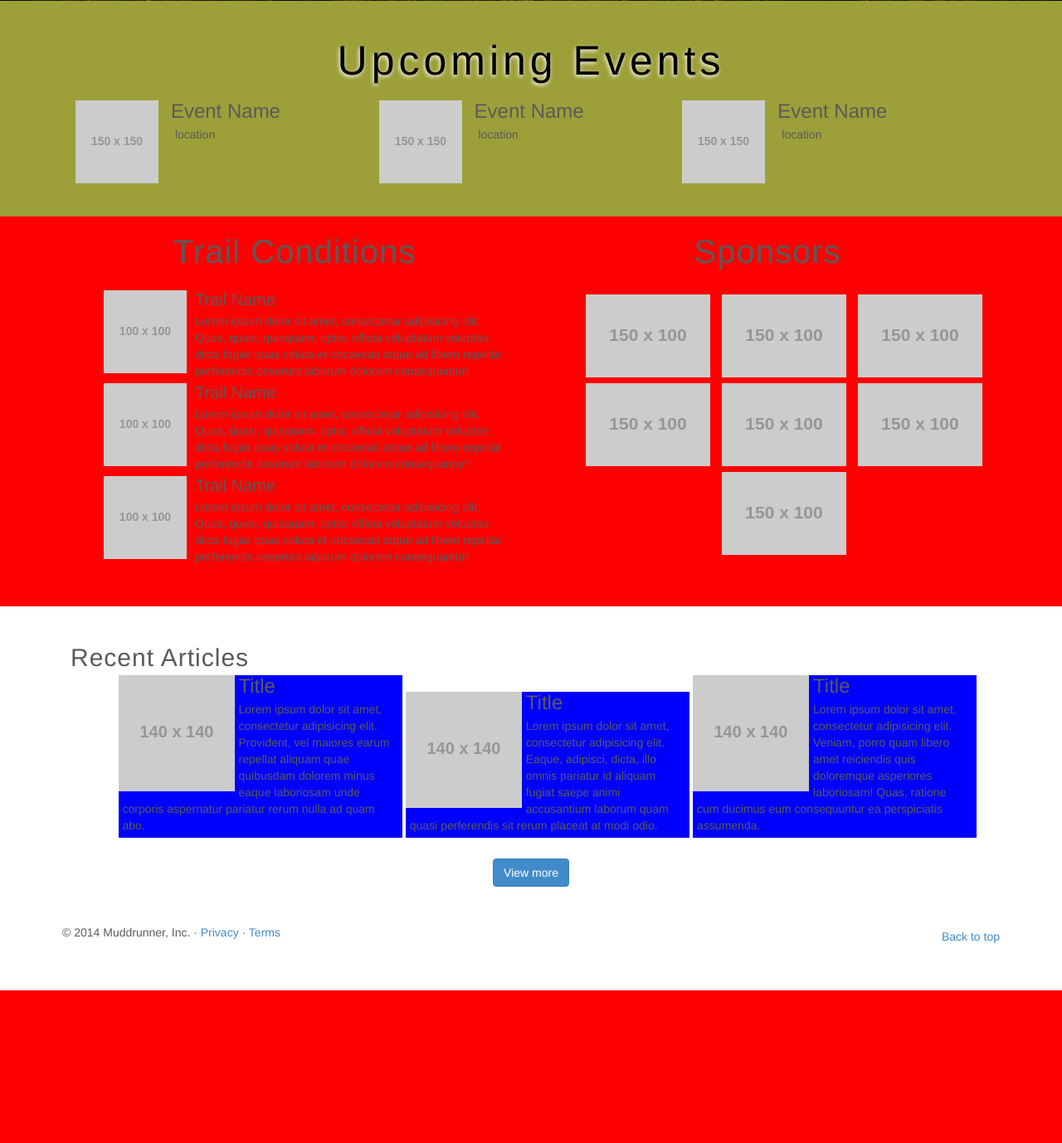
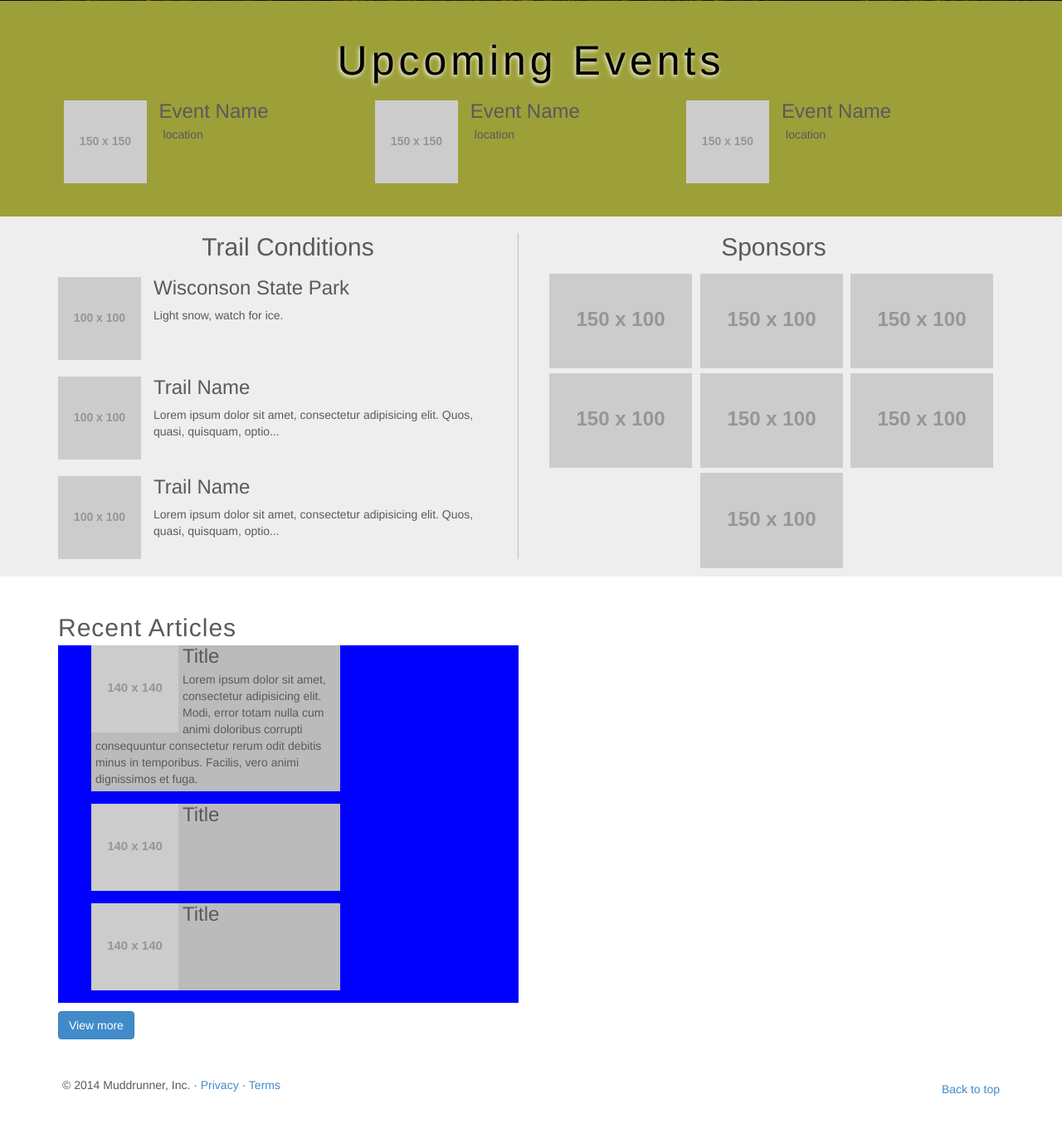
Before and after one commit to bstory32/muddrunner, a PHP site: page / in a window 1280 px wide. Shown: the part 499-1877 px from the top of the page at 83% size. Before the commit the page ends 1693 px from the top, so only its background shows below. Run offline with PHP 8.4, Linux system fonts and the light colour scheme; grey boxes labelled with a size stand in for pictures from a placeholder-image service; some libraries are stand-ins or nearby versions.

Commit message:
re-structured html for conditions-section and added more styling to the overall page

```diff
--- a/dev/style/conditions.css
+++ b/dev/style/conditions.css
@@ -1,13 +1,48 @@
 /*start of third section styling */
-.conditions-section{
+
+.second-section{
 	/* margin-top: 0px; */
-	background: red;
+	background: #eee;
+	text-align: center;
+}
+.trail-condition-section{
+	border-right: solid 1px #bbb;
+}
+@media (max-width: 767px){
+	.trail-condition-section{
+	border-right: 0;
+}
+}
+.trail-condition-section ul{
+	padding-left: 0;
+	list-style: none;
+	padding-right: 1em;
+}
+.trail-condition-section ul li{
+	width: 100%;
+	text-align: left;
+	min-height: 100px;
+}
+.trail-condition-section ul li img{
+	float: left;
+	margin: 0 15px 0 0
+}
+.trail-condition-section li{
+	padding-right: 50-px;
+}
+.sponsors-sections ul{
+	padding-left: 0;
+}
+.sponsors-sections ul li{
+	width: 31%;
+	display: inline-block;
+	margin: 1% 1% 0 0
+}
+.sponsors-sections ul li img{
+	width: 100%;
 }
 
-.row {
-	margin-left: 0;
-	margin-right: 0;
-}
+
 
 .conditions-section ul{
   list-style: none;
--- a/dev/style/recent.css
+++ b/dev/style/recent.css
@@ -1,22 +1,27 @@
 /*start of fourth section styling*/
 
+
+
 .recent-section{
-	text-align: center;
 	margin: 25px 0;
 
+}
+.recent-section ul{
+	width: 100%;
+	background: blue;
+}
+.recent-section ul li{
+	display: inline-block;
+	margin-bottom: 15px;
+	list-style: none;
+	width: 300px;
+	background: #bbb;
 }
 
 .recent-section ul li img{
 	display: inline-block;
 	margin-right: 5px;
-}
-
-.recent-section ul li{
-	display: inline-block;
-	margin-bottom: 15px;
-	list-style: none;
-	width: 32%;
-	background: blue;
+	width:35%;
 }
 
 .recent-section img{
@@ -44,6 +49,14 @@
 		width: 100%;
 	}
 }
+/*@media (max-width: 991px){
+	.col-sm-12 {
+width: 102%;
+}
+
+}*/
+
+
 
 
 .blog-button{
--- a/index.html
+++ b/index.html
@@ -9,7 +9,7 @@
   <meta name="author" content="">
   <link rel="shortcut icon" href="favicon.ico">
 
-  <title>Carousel Template for Bootstrap</title>
+  <title>MUDDRUNNER</title>
 
   <!-- CSS -->
   <link href="public/css/bootstrap.min.css" rel="stylesheet">
@@ -162,37 +162,40 @@
     <!-- end of second section -->
 
     <!-- Start of third section -->
-      <div class="conditions-section">
+    <div class="second-section">
       <div class="container">
         <div class="row">
           <div class="col-sm-6">
+            <div class="trail-condition-section">
               <h2>Trail Conditions</h2>
               <ul>
                 <li>
                   <img src="http://placehold.it/100x100" alt="">
                   <div>
-                    <h3>Trail Name</h3>
-                    <p>Lorem ipsum dolor sit amet, consectetur adipisicing elit. Quos, quasi, quisquam, optio, officia voluptatum voluptas dicta fugiat quas soluta et obcaecati atque ad libero repellat perferendis deserunt laborum dolorem consequuntur!</p>
+                    <h3>Wisconson State Park</h3>
+                    <p>Light snow, watch for ice.</p>
                   </div>
                 </li>
                 <li>
                   <img src="http://placehold.it/100x100" alt="">
                   <div>
                     <h3>Trail Name</h3>
-                    <p>Lorem ipsum dolor sit amet, consectetur adipisicing elit. Quos, quasi, quisquam, optio, officia voluptatum voluptas dicta fugiat quas soluta et obcaecati atque ad libero repellat perferendis deserunt laborum dolorem consequuntur!</p>
+                    <p>Lorem ipsum dolor sit amet, consectetur adipisicing elit. Quos, quasi, quisquam, optio...</p>
                   </div>
                 </li>
                 <li>
                   <img src="http://placehold.it/100x100" alt="">
                   <div>
                     <h3>Trail Name</h3>
-                    <p>Lorem ipsum dolor sit amet, consectetur adipisicing elit. Quos, quasi, quisquam, optio, officia voluptatum voluptas dicta fugiat quas soluta et obcaecati atque ad libero repellat perferendis deserunt laborum dolorem consequuntur!</p>
+                    <p>Lorem ipsum dolor sit amet, consectetur adipisicing elit. Quos, quasi, quisquam, optio...</p>
                   </div>
                 </li>
               </ul>
             </div>
-            <div class="sponsors-section">
+          </div>
           <div class="col-sm-6">
+            <div class="sponsors-sections">
+
               <h2>Sponsors</h2>
               <ul>
                 <li>
@@ -216,7 +219,6 @@
                 <li>
                   <a href="#"><img src="http://placehold.it/150x100" alt=""></a>
                 </li>
-
               </ul>
             </div>
           </div>
@@ -228,34 +230,32 @@
       <!-- start of fourth section -->
       <div class="recent-section">
         <div class="row">
-          <div class="col-sm-12">
+          <div class="col-sm-6">
             <h2>Recent Articles</h2>
-            <ul class="inline-list">
+            <ul>
               <li>
                 <img src="http://placehold.it/140x140" alt="">
-                <div>
                 <h3>Title</h3>
-                  <p>Lorem ipsum dolor sit amet, consectetur adipisicing elit. Provident, vel maiores earum repellat aliquam quae quibusdam dolorem minus eaque laboriosam unde corporis aspernatur pariatur rerum nulla ad quam abo.</p>
-                </div>
+                <p>Lorem ipsum dolor sit amet, consectetur adipisicing elit. Modi, error totam nulla cum animi doloribus corrupti consequuntur consectetur rerum odit debitis minus in temporibus. Facilis, vero animi dignissimos et fuga.</p>
+
               </li>
               <li>
                 <img src="http://placehold.it/140x140" alt="">
-                <div>
+
                 <h3>Title</h3>
-                  <p>Lorem ipsum dolor sit amet, consectetur adipisicing elit. Eaque, adipisci, dicta, illo omnis pariatur id aliquam fugiat saepe animi accusantium laborum quam quasi perferendis sit rerum placeat at modi odio.</p>
-                </div>
               </li>
               <li>
                 <img src="http://placehold.it/140x140" alt="">
-                <div>
+
                 <h3>Title</h3>
-                  <p>Lorem ipsum dolor sit amet, consectetur adipisicing elit. Veniam, porro quam libero amet reiciendis quis doloremque asperiores laboriosam! Quas, ratione cum ducimus eum consequuntur ea perspiciatis assumenda.</p>
-                </div>
+
               </li>
             </ul>
             <div class="blog-button">
               <button type="button" class="btn btn-primary">View more</button>
             </div>
+          </div>
+          <div class="col-sm-6">
           </div>
         </div>
       </div>
```
Lines whose indentation alone changed are shown as unchanged.
